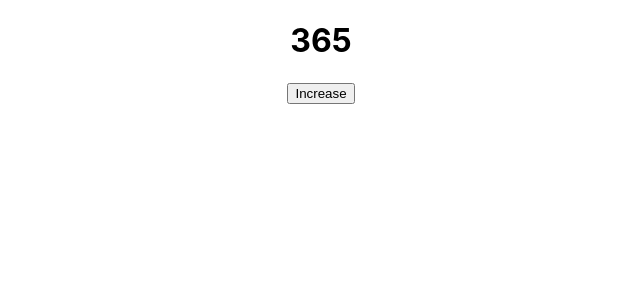
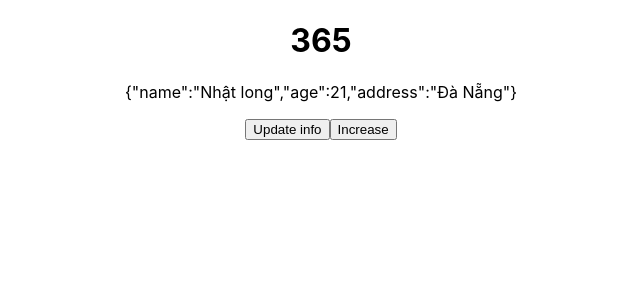
Before and after one commit to Long-le-mt/Hooks, a React (Create React App) app: page / in a window 1280 px wide. Shown: the top 300 px of the page, without its empty margins (319-959 px from the left). Built offline with nearby package versions, Linux system fonts and the light colour scheme.

Commit message:
useState: setState with call back

```diff
--- a/src/App.js
+++ b/src/App.js
@@ -13,14 +13,30 @@ function App() {
     return total;
   });
 
+  const [info, setInfo] = useState({
+    name: "Nhật long",
+    age: 21,
+    address: "Đà Nẵng",
+  });
+
   const handleIncrease = () => {
     // setCounter(counter + 1);
     setCounter((preState) => preState + 1);
   };
+
+  const handleUpdateInfo = () => {
+    setInfo({
+      ...info,
+      habbit: "read book",
+    });
+  };
+
   console.log("oke");
   return (
     <div className="App">
       <h1>{counter}</h1>
+      <p>{JSON.stringify(info)}</p>
+      <button onClick={handleUpdateInfo}>Update info</button>
       <button onClick={handleIncrease}>Increase</button>
     </div>
   );
```
